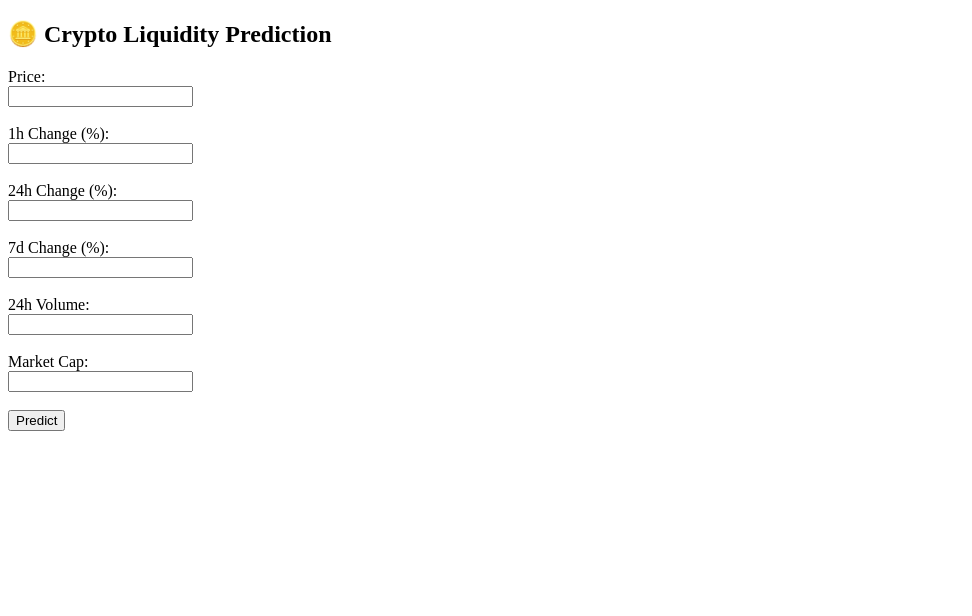
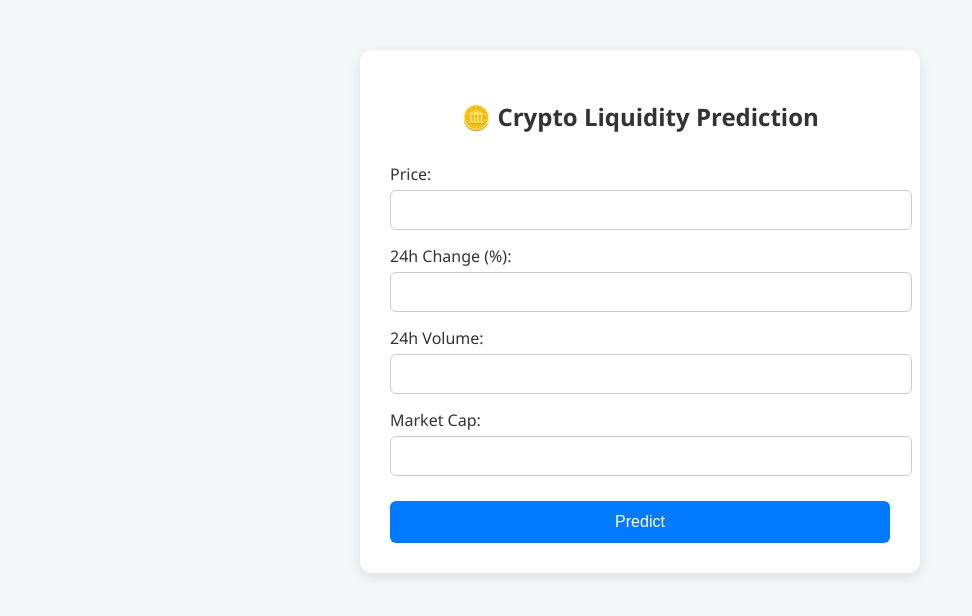
Before and after one commit to Saniya-126/crypto-liquidity-project, a Flask app: page / in a window 1280 px wide. Shown: the top 616 px of the page, without its empty margins (0-972 px from the left). Run offline with Flask 3, Linux system fonts and the light colour scheme.

Commit message:
Fix: match input features to trained model

```diff
--- a/flask_app/app.py
+++ b/flask_app/app.py
@@ -13,21 +13,27 @@ def home():
     return render_template('index.html')
 
 @app.route('/predict', methods=['POST'])
+@app.route('/predict', methods=['POST'])
 def predict():
     try:
-        # Extract form values in order
+        # Helper function to safely parse input
+        def parse_input(value):
+            value = value.strip().replace(',', '')  # Remove commas
+            return float(value)
+
         features = [
-            float(request.form['price']),
-            float(request.form['1h']),
-            float(request.form['24h']),
-            float(request.form['7d']),
-            float(request.form['24h_volume']),
-            float(request.form['mkt_cap'])
-        ]
+    parse_input(request.form['price']),
+    parse_input(request.form['24h']),
+    parse_input(request.form['24h_volume']),
+    parse_input(request.form['mkt_cap'])
+]
+
 
         prediction = model.predict([features])[0]
         return render_template('index.html', prediction_text=f"📈 Predicted Liquidity: {prediction:.2f}")
 
+    except ValueError:
+        return render_template('index.html', prediction_text="⚠️ Please enter valid numeric values for all fields.")
     except Exception as e:
         return render_template('index.html', prediction_text=f"⚠️ Error: {str(e)}")
 
--- a/flask_app/templates/index.html
+++ b/flask_app/templates/index.html
@@ -2,33 +2,95 @@
 <html>
 <head>
     <title>Crypto Liquidity Predictor</title>
+    <style>
+        body {
+            font-family: 'Segoe UI', Tahoma, Geneva, Verdana, sans-serif;
+            background-color: #f4f7f8;
+            margin: 0;
+            padding: 0;
+        }
+
+        .container {
+            width: 100%;
+            max-width: 500px;
+            margin: 50px auto;
+            padding: 30px;
+            background-color: #ffffff;
+            box-shadow: 0 4px 12px rgba(0, 0, 0, 0.1);
+            border-radius: 12px;
+        }
+
+        h2 {
+            text-align: center;
+            color: #333333;
+            margin-bottom: 30px;
+        }
+
+        label {
+            font-weight: 500;
+            display: block;
+            margin-top: 15px;
+            color: #333;
+        }
+
+        input[type="text"] {
+            width: 100%;
+            padding: 10px;
+            margin-top: 5px;
+            border: 1px solid #ccc;
+            border-radius: 6px;
+            font-size: 16px;
+        }
+
+        input[type="submit"] {
+            width: 100%;
+            padding: 12px;
+            margin-top: 25px;
+            background-color: #007bff;
+            color: white;
+            border: none;
+            border-radius: 6px;
+            font-size: 16px;
+            cursor: pointer;
+            transition: background-color 0.3s ease;
+        }
+
+        input[type="submit"]:hover {
+            background-color: #0056b3;
+        }
+
+        .result {
+            margin-top: 30px;
+            text-align: center;
+            font-size: 18px;
+            color: #222;
+        }
+    </style>
 </head>
 <body>
+    <div class="container">
         <h2>🪙 Crypto Liquidity Prediction</h2>
         <form method="POST" action="/predict">
-        <label>Price:</label><br>
-        <input type="text" name="price"><br><br>
+    <label>Price:</label>
+    <input type="text" name="price">
 
-        <label>1h Change (%):</label><br>
-        <input type="text" name="1h"><br><br>
+    <label>24h Change (%):</label>
+    <input type="text" name="24h">
 
-        <label>24h Change (%):</label><br>
-        <input type="text" name="24h"><br><br>
+    <label>24h Volume:</label>
+    <input type="text" name="24h_volume">
 
-        <label>7d Change (%):</label><br>
-        <input type="text" name="7d"><br><br>
-
-        <label>24h Volume:</label><br>
-        <input type="text" name="24h_volume"><br><br>
-
-        <label>Market Cap:</label><br>
-        <input type="text" name="mkt_cap"><br><br>
+    <label>Market Cap:</label>
+    <input type="text" name="mkt_cap">
 
     <input type="submit" value="Predict">
 </form>
 
         {% if prediction_text %}
-        <h3>{{ prediction_text }}</h3>
+            <div class="result">
+                <p>{{ prediction_text }}</p>
+            </div>
         {% endif %}
+    </div>
 </body>
 </html>
```
Lines whose indentation alone changed are shown as unchanged.
